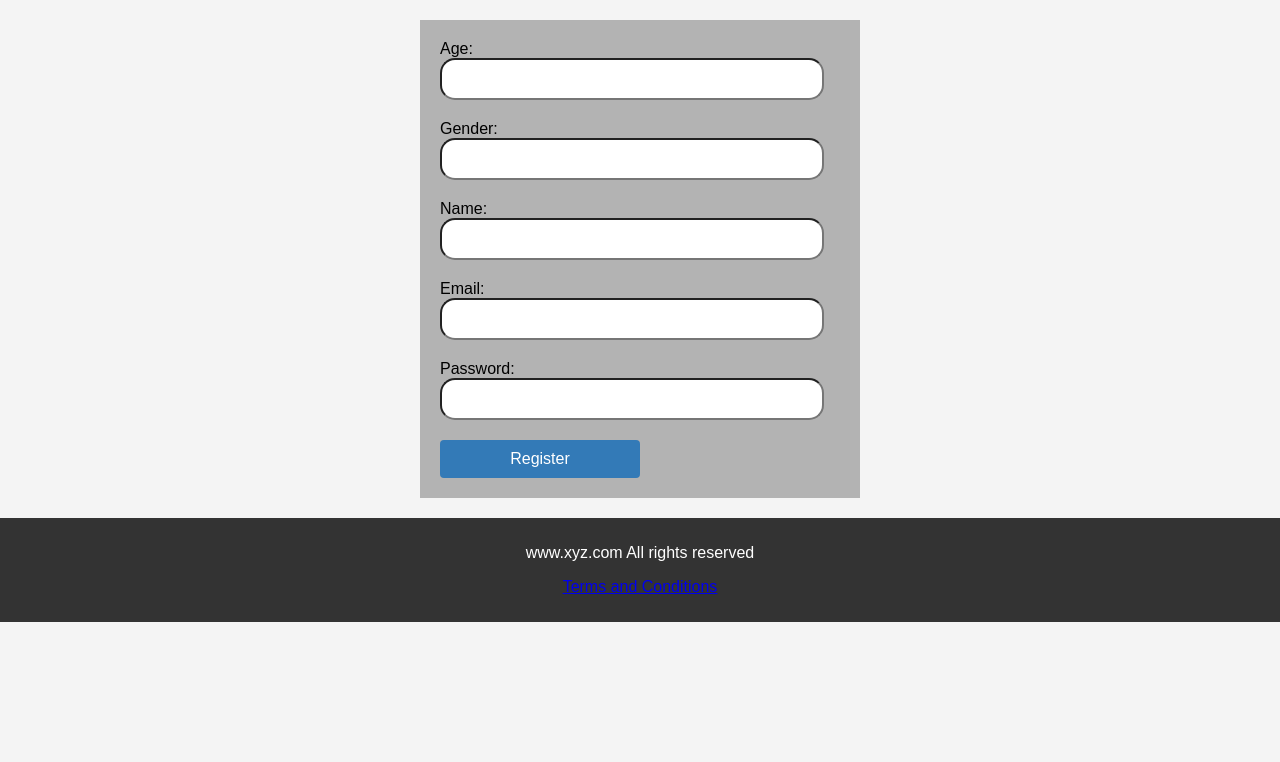
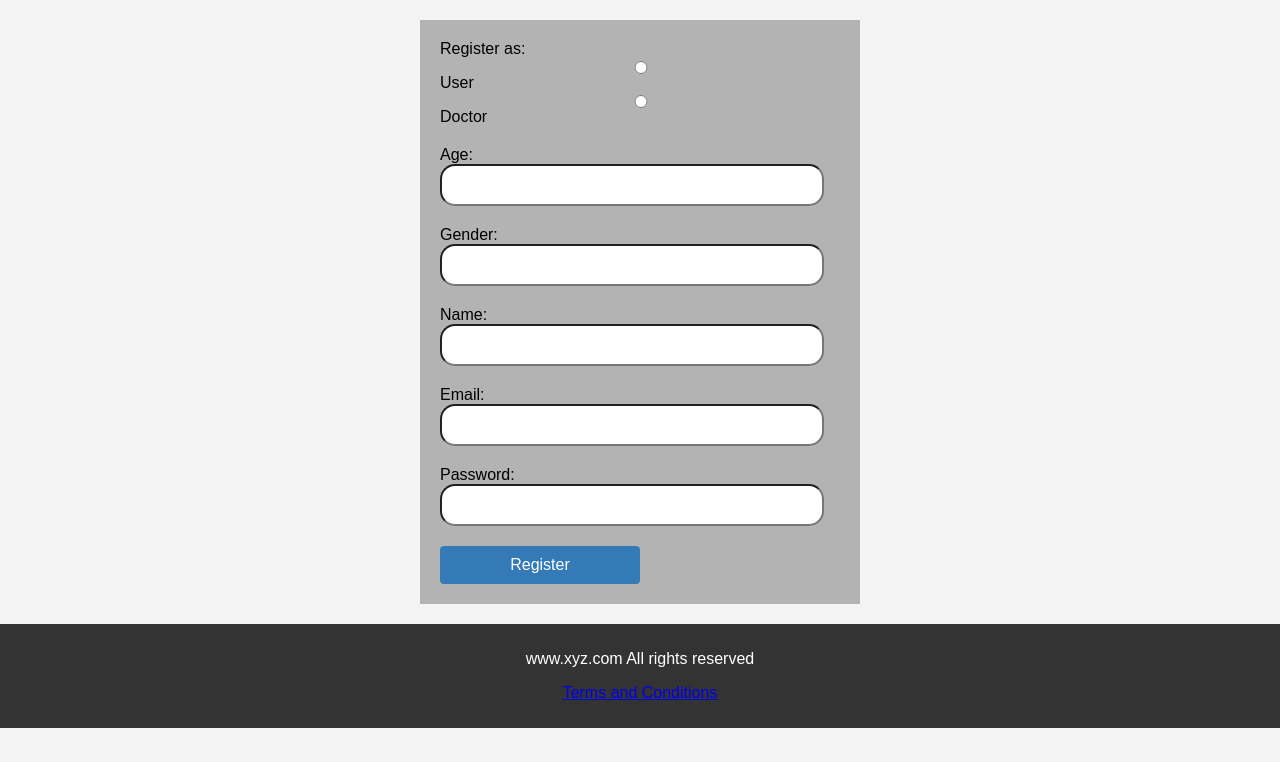
Before and after one commit to Showblown/django-project, a Django app: page /register/ in a window 1280 px wide. Shown: the part 38-800 px from the top of the page. Run offline with Django 4.2, Linux system fonts and the light colour scheme.

Commit message:
changes for doctor

```diff
--- /dev/null
+++ b/Project/myapp/static/css/base.css
@@ -0,0 +1,5 @@
+.form-field {
+    display: flex;
+    flex-direction: row;
+    flex-wrap: wrap;
+}
--- a/Project/myapp/static/css/login_form.css
+++ b/Project/myapp/static/css/login_form.css
@@ -7,6 +7,9 @@
 
 .form-field {
     margin-bottom: 20px;
+    display: flex;
+    flex-direction: column;
+    flex-wrap: wrap;
 }
 
 .form-label {
--- a/Project/myapp/static/css/registration_form.css
+++ b/Project/myapp/static/css/registration_form.css
@@ -7,6 +7,9 @@
 
 .form-field {
     margin-bottom: 20px;
+    display: flex;
+    flex-direction: column;
+    flex-wrap: wrap;
 }
 
 .form-label {
--- a/Project/myapp/static/css/styles.css
+++ b/Project/myapp/static/css/styles.css
@@ -16,6 +16,7 @@ nav {
 .navbar {
     display: flex;
     align-items: center;
+    flex-wrap: wrap;
 }
 
 .logo {
--- a/Project/myapp/static/css/update_health_details.css
+++ b/Project/myapp/static/css/update_health_details.css
@@ -9,6 +9,9 @@
 
 .form-field {
     margin-bottom: 20px;
+    display: flex;
+    flex-direction: column;
+    flex-wrap: wrap;
 }
 
 .form-label {
--- a/Project/myapp/templates/myapp/base.html
+++ b/Project/myapp/templates/myapp/base.html
@@ -16,7 +16,7 @@
             <div class="logo">
                 <!-- Your logo content here -->
             </div>
-            <div class="menu">
+            <div class="menu" style="display:flex; ">
                 <ul>
                     <li><a href="/">Home</a></li>
                     <li><a href="/about_us">About us</a></li>
--- a/Project/myapp/templates/myapp/registration_form.html
+++ b/Project/myapp/templates/myapp/registration_form.html
@@ -2,10 +2,33 @@
     {% load static %}
     {% block content %}
     <link rel="stylesheet" href="{% static 'css/registration_form.css' %}">
-
-
+    <script>
+        function toggleUser(){
+            var userType = document.querySelector('input[name="user_type"]:checked').value
+            var specializationField = document.getElementById('specialization-field')
+            if(userType=="doctor"){
+                specializationField.style.display = 'block'
+            }
+            else{
+                specializationField.style.display = 'none'
+            }
+        }
+    </script>
     <form method="post" action="{% url 'register' %}" class="registration-form">
         {% csrf_token %}
+        <div class="form-field">
+            <label for="user_type">Register as:</label>
+            <input type="radio" id="user_type_user" name="user_type" value="user" onchange="toggleUser()">User
+            <input type="radio" id="user_type_doctor" name="user_type" value="doctor" onchange="toggleUser()">Doctor
+        </div>
+        <div class="form-field" style="display:none" id="specialization-field">
+            <label for="specialization">Specialization:</label>
+            <select name="specilization">
+                <option value="speciality_1">Speciality 1</option>
+                <option value="speciality_2">Speciality 2</option>
+                <option value="speciality_3">Speciality 3</option>
+            </select>
+        </div>
         <div class="form-field">
             <label for="age">Age:</label>
             <input type="text" id="age" name="age" class="form-input">
@@ -33,5 +56,4 @@
 
         <input type="submit" value="Register" class="form-submit">
     </form>
-
     {% endblock %}
--- a/Project/myapp/views.py
+++ b/Project/myapp/views.py
@@ -11,13 +11,23 @@ def diabetes(request):
 
 def register(request):
     if request.method == "POST":
-        age = int(request.POST.get('age'))
-        gender = request.POST.get('gender')
+        user_type = request.POST.get('user_type')
         name = request.POST.get('name')
         email = request.POST.get('email')
-        existing_user = User.objects.get(email=email)
         password = request.POST.get('password')
-        a = User(age=age, gender=gender, name=name, email=email, password=password)
+
+        if user_type == 'doctor':
+            specialization = request.POST.get('specialization')
+            doctor = Doctor(name = name, email = email, password = password, specialization = specialization)
+
+            doctor.save()
+
+        else:
+            age = int(request.POST.get('age'))
+            gender_value = request.POST.get('gender')
+
+            user = User(age=age, gender=gender_value, name=name, email=email, password=password)
+
         if existing_user is None:
             a.save()
         else:
```
Also changed, not shown: Project/myapp/models.py (+8 -0 lines), Project/myapp/templates/myapp/predict_diabetes.html (+9 -9 lines), Project/myapp/templates/myapp/update_health_details.html (+8 -8 lines).
